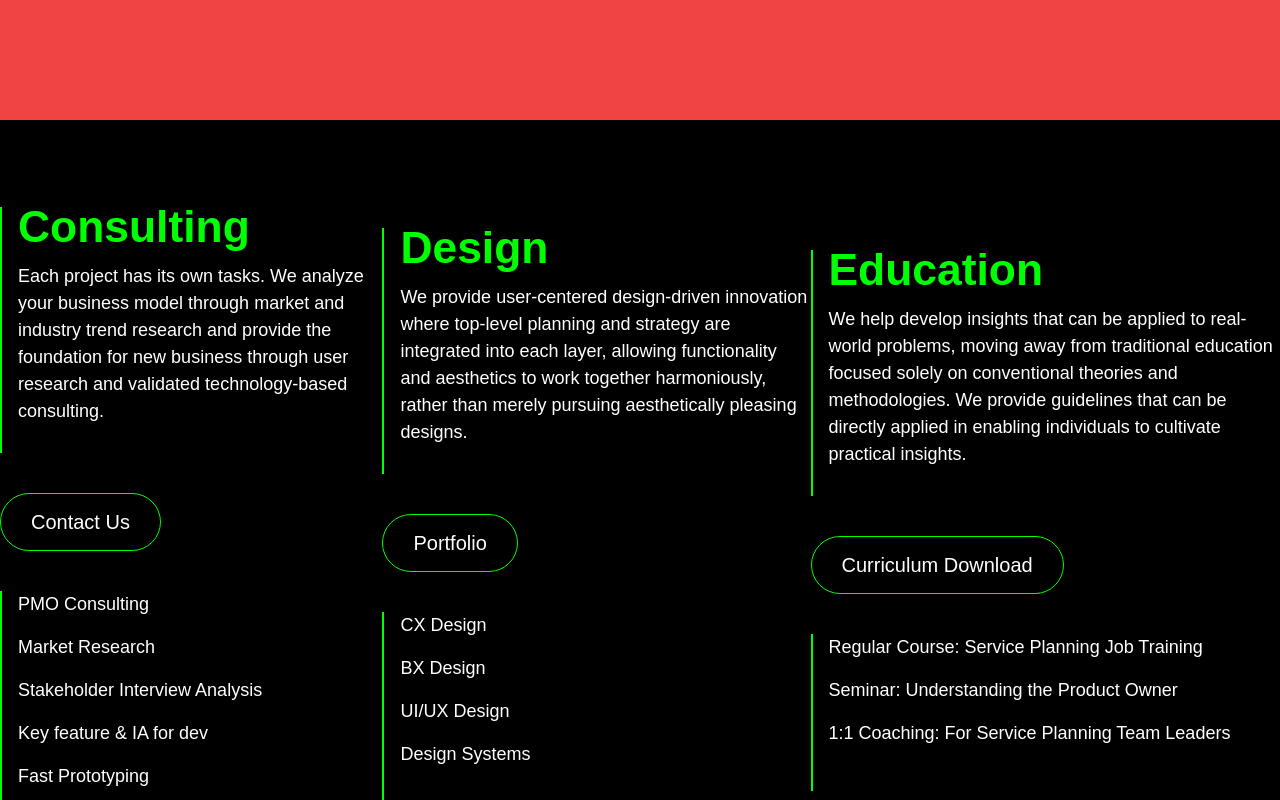
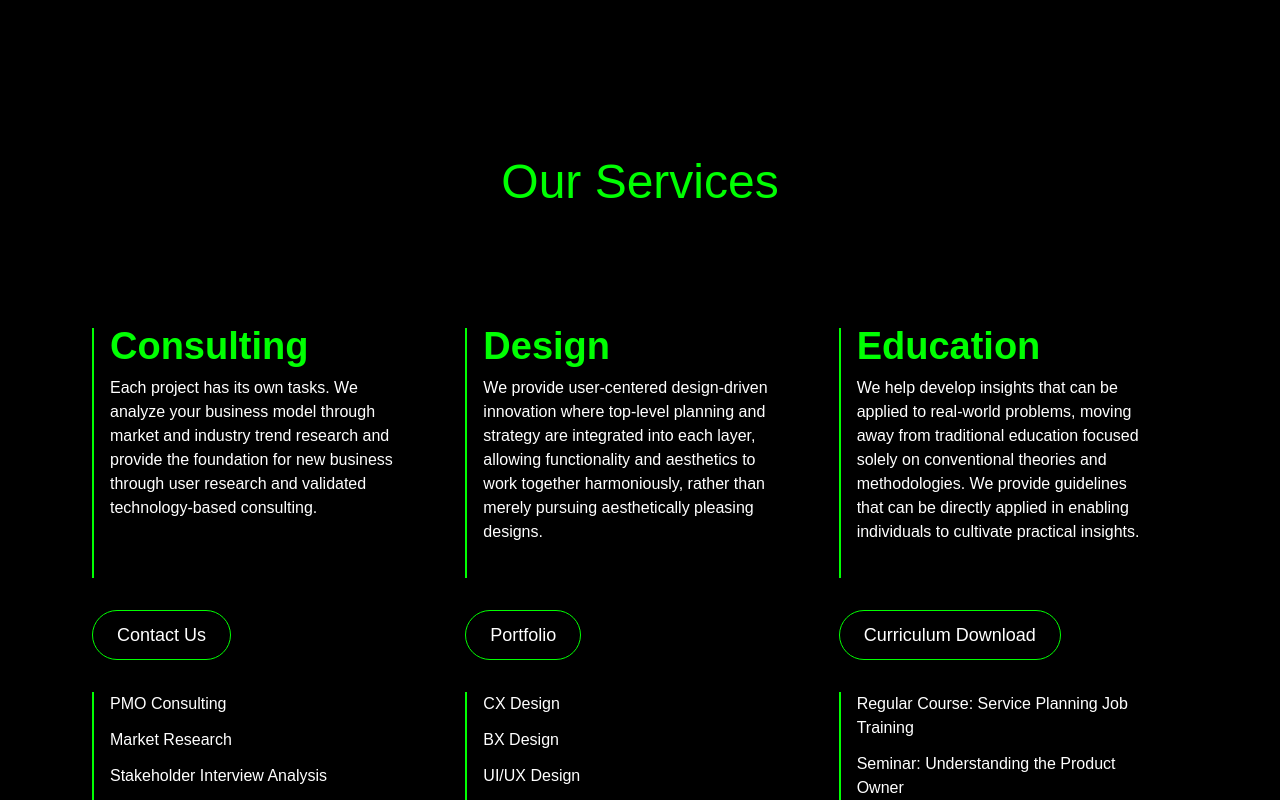
Before and after one commit to blgamann/tgb, a Next.js app: page / in a window 1280 px wide. Shown: the part 680-1480 px from the top of the page. Built offline with nearby package versions, Linux system fonts and the light colour scheme.

Commit message:
Update service page

```diff
--- a/app/sections/about.tsx
+++ b/app/sections/about.tsx
@@ -4,7 +4,7 @@ const About: React.FC<{ language: "KO" | "EN" }> = ({ language }) => {
   return (
     <section
       id="about"
-      className="min-h-screen flex flex-col justify-center text-4xl bg-red-500 px-4 sm:px-8 md:px-20"
+      className="min-h-screen flex flex-col justify-center text-4xl bg-black px-4 sm:px-8 md:px-20"
     >
       <div className="flex flex-col justify-center h-full">
         <div className="mx-auto sm:mx-0">
--- a/app/sections/service.tsx
+++ b/app/sections/service.tsx
@@ -17,25 +17,25 @@ const Service: React.FC<{ language: "KO" | "EN" }> = ({ language }) => {
     items: string[];
   }) => {
     return (
-      <div>
-        <div className="border-l-2 border-[#00ff02] pl-4 pb-7">
-          <h2 className="text-[#00ff02] font-bold text-[44.4px] mb-4">
+      <div className="w-full lg:w-[310px] overflow-y-auto py-6 lg:py-0">
+        <div className="border-l-2 border-[#00ff02] pl-4 pb-6 h-auto lg:h-[250px]">
+          <h2 className="text-[#00ff02] font-bold text-[38px] mb-3">
             {service}
           </h2>
-          <p className="font-normal text-white text-lg leading-[27px]">
+          <p className="font-normal text-white text-base leading-[24px]">
             {serviceDescription}
           </p>
         </div>
 
-        <button className="my-10 rounded-[50px] border border-[#0F0] bg-black inline-flex p-[8px_30px] justify-center items-center gap-[10px] text-[20px]">
+        <button className="my-8 rounded-[40px] border border-[#0F0] bg-black inline-flex p-[6px_24px] justify-center items-center gap-[8px] text-[18px]">
           <span>{buttonText}</span>
         </button>
 
-        <div className="border-l-2 border-[#00ff02] pl-4 pb-7">
+        <div className="border-l-2 border-[#00ff02] pl-4 pb-1">
           {items?.map((item) => (
             <p
               key={item}
-              className="font-normal text-white text-lg leading-[27px] mb-4"
+              className="font-normal text-white text-base leading-[24px] mb-3"
             >
               {item}
             </p>
@@ -46,44 +46,61 @@ const Service: React.FC<{ language: "KO" | "EN" }> = ({ language }) => {
   };
 
   return (
-    <section
-      id="service"
-      className="h-screen flex justify-center items-center text-4xl bg-black"
-    >
-      <Item
-        service={"Consulting"}
-        serviceDescription={
-          "Each project has its own tasks. We analyze your business model through market and industry trend research and provide the foundation for new business through user research and validated technology-based consulting."
-        }
-        buttonText={"Contact Us"}
-        items={[
+    <section id="service">
+      <div className="min-h-screen flex flex-col items-center justify-center text-3xl bg-black py-8 lg:gap-32">
+        <div className="text-[48px] font-normal text-[#00ff02] pt-20 lg:pt-0">
+          Our Services
+        </div>
+        <div className="flex flex-col lg:flex-row justify-center items-start w-full max-w-6xl mx-auto px-4">
+          {[
+            {
+              service: "Consulting",
+              serviceDescription:
+                "Each project has its own tasks. We analyze your business model through market and industry trend research and provide the foundation for new business through user research and validated technology-based consulting.",
+              buttonText: "Contact Us",
+              items: [
                 "PMO Consulting",
                 "Market Research",
                 "Stakeholder Interview Analysis",
                 "Key feature & IA for dev",
                 "Fast Prototyping",
-        ]}
-      />
-      <Item
-        service={"Design"}
-        serviceDescription={
-          "We provide user-centered design-driven innovation where top-level planning and strategy are integrated into each layer, allowing functionality and aesthetics to work together harmoniously, rather than merely pursuing aesthetically pleasing designs."
-        }
-        buttonText={"Portfolio"}
-        items={["CX Design", "BX Design", "UI/UX Design", "Design Systems"]}
-      />
-      <Item
-        service={"Education"}
-        serviceDescription={
-          "We help develop insights that can be applied to real-world problems, moving away from traditional education focused solely on conventional theories and methodologies. We provide guidelines that can be directly applied in enabling individuals to cultivate practical insights."
-        }
-        buttonText={"Curriculum Download"}
-        items={[
+              ],
+            },
+            {
+              service: "Design",
+              serviceDescription:
+                "We provide user-centered design-driven innovation where top-level planning and strategy are integrated into each layer, allowing functionality and aesthetics to work together harmoniously, rather than merely pursuing aesthetically pleasing designs.",
+              buttonText: "Portfolio",
+              items: [
+                "CX Design",
+                "BX Design",
+                "UI/UX Design",
+                "Design Systems",
+              ],
+            },
+            {
+              service: "Education",
+              serviceDescription:
+                "We help develop insights that can be applied to real-world problems, moving away from traditional education focused solely on conventional theories and methodologies. We provide guidelines that can be directly applied in enabling individuals to cultivate practical insights.",
+              buttonText: "Curriculum Download",
+              items: [
                 "Regular Course: Service Planning Job Training",
                 "Seminar: Understanding the Product Owner",
                 "1:1 Coaching: For Service Planning Team Leaders",
-        ]}
+              ],
+            },
+          ].map((item, index) => (
+            <div key={index} className="w-full px-3 mt-12 lg:mt-0">
+              <Item
+                service={item.service}
+                serviceDescription={item.serviceDescription}
+                buttonText={item.buttonText}
+                items={item.items}
               />
+            </div>
+          ))}
+        </div>
+      </div>
     </section>
   );
 };
```
Lines whose indentation alone changed are shown as unchanged.
